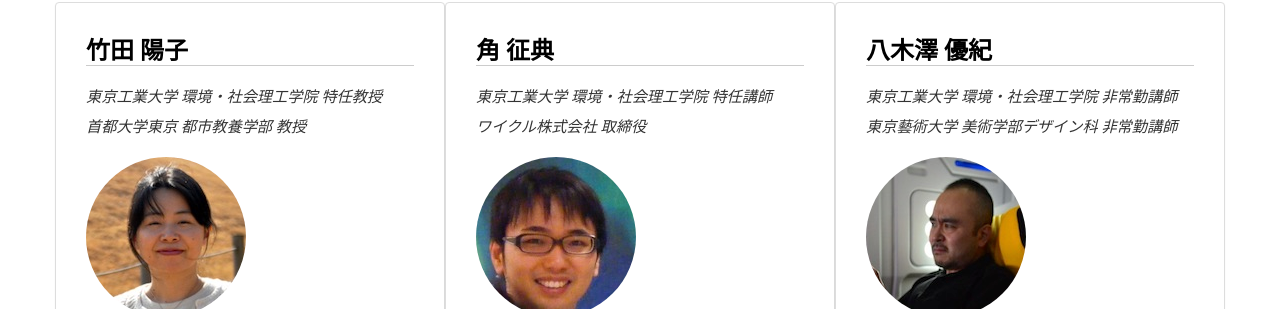
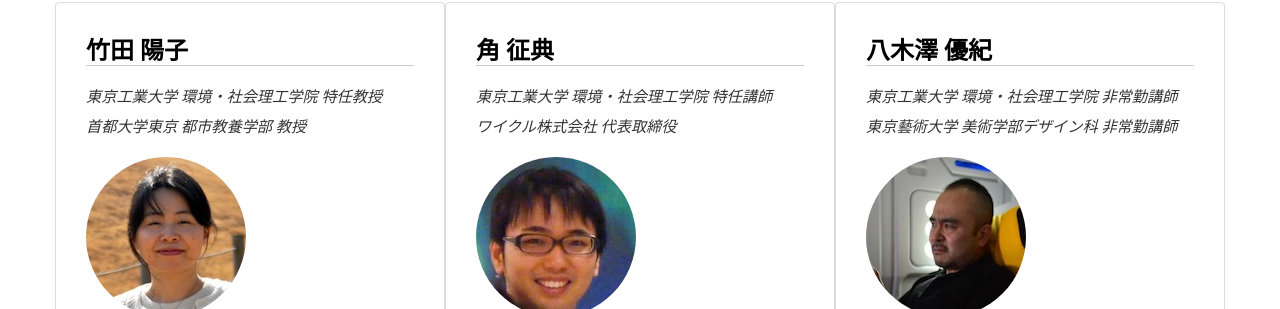
Before and after one commit to titech-edp/titech-edp.github.io, a Jekyll site: the page built from faculty-team/index.md, in a window 1280 px wide and 900 px high, scrolled down 996 px. Shown: the part 142-451 px from the top of the window. Built offline with Jekyll 4.4.1, drawn with Linux system fonts in a browser that asks for light colours; nearby versions of some CDN libraries; library files that are not in the unit come from our copies.

Commit message:
Update profile

```diff
--- a/_data/faculty.yml
+++ b/_data/faculty.yml
@@ -30,7 +30,7 @@
 - name: "角 征典"
   title:
     - "東京工業大学 環境・社会理工学院 特任講師"
-    - "ワイクル株式会社 取締役"
+    - "ワイクル株式会社 代表取締役"
   url: "https://kdmsnr.com/"
   photo: "kado.jpg"
   profile: "アジャイル開発やリーンスタートアップの手法を用いたソフトウェア開発組織のコンサルティングに従事。また、『リーダブルコード』『Running Lean』『カンバン仕事術』『Team Geek』といった数多くの書籍の翻訳を手がけている。"
```
